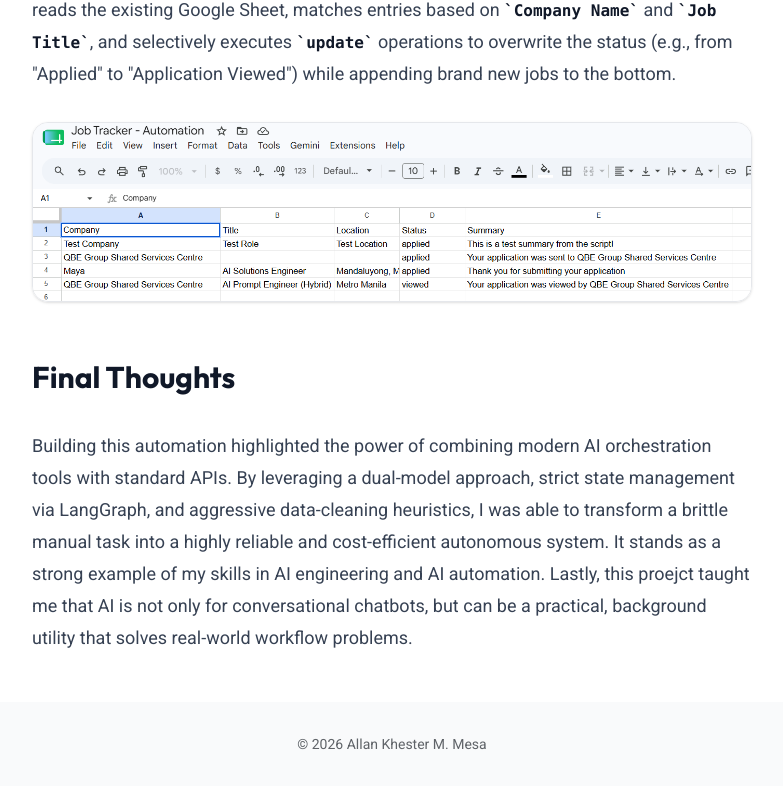
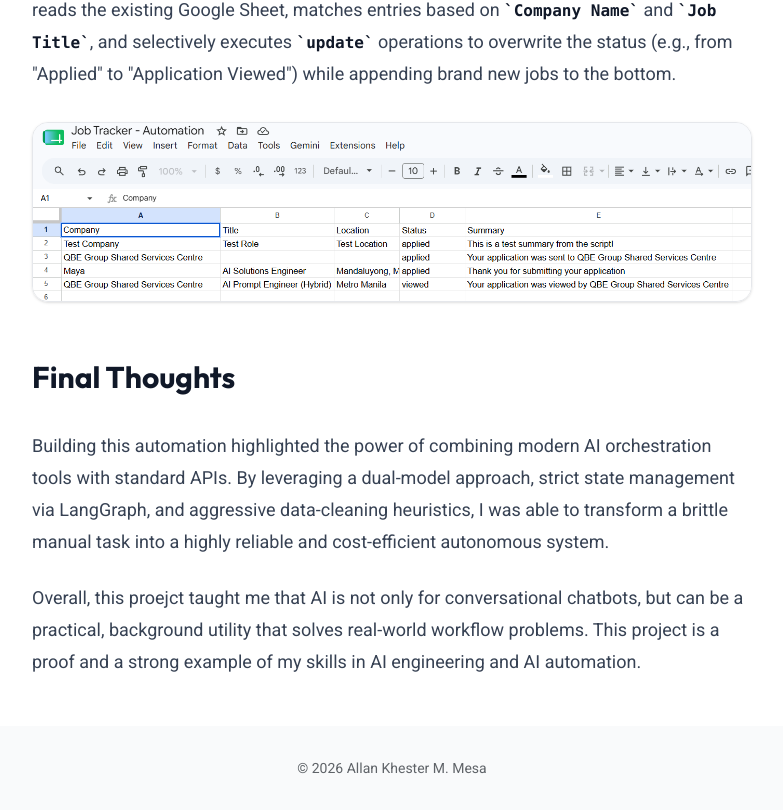
Before and after one commit to auxghlann/ak-mesa, a React (Vite) app: page /projects/jt-automation in a window 1280 px wide. Shown: the part 3875-4685 px from the top of the page, without its empty margins (248-1031 px from the left). Before the commit the page ends 4661 px from the top, so only its background shows below. Built offline with nearby package versions, Linux system fonts and the light colour scheme.

Commit message:
update info

```diff
--- a/src/content/projects/jt-automation.mdx
+++ b/src/content/projects/jt-automation.mdx
@@ -58,4 +58,6 @@ Rather than blindly appending rows and creating duplicates every time the script
 </div>
 
 ## Final Thoughts
-Building this automation highlighted the power of combining modern AI orchestration tools with standard APIs. By leveraging a dual-model approach, strict state management via LangGraph, and aggressive data-cleaning heuristics, I was able to transform a brittle manual task into a highly reliable and cost-efficient autonomous system. It stands as a strong example of my skills in AI engineering and AI automation. Lastly, this proejct taught me that AI is not only for conversational chatbots, but can be a practical, background utility that solves real-world workflow problems.
+Building this automation highlighted the power of combining modern AI orchestration tools with standard APIs. By leveraging a dual-model approach, strict state management via LangGraph, and aggressive data-cleaning heuristics, I was able to transform a brittle manual task into a highly reliable and cost-efficient autonomous system.
+
+Overall, this proejct taught me that AI is not only for conversational chatbots, but can be a practical, background utility that solves real-world workflow problems. This project is a proof and a strong example of my skills in AI engineering and AI automation.
```
